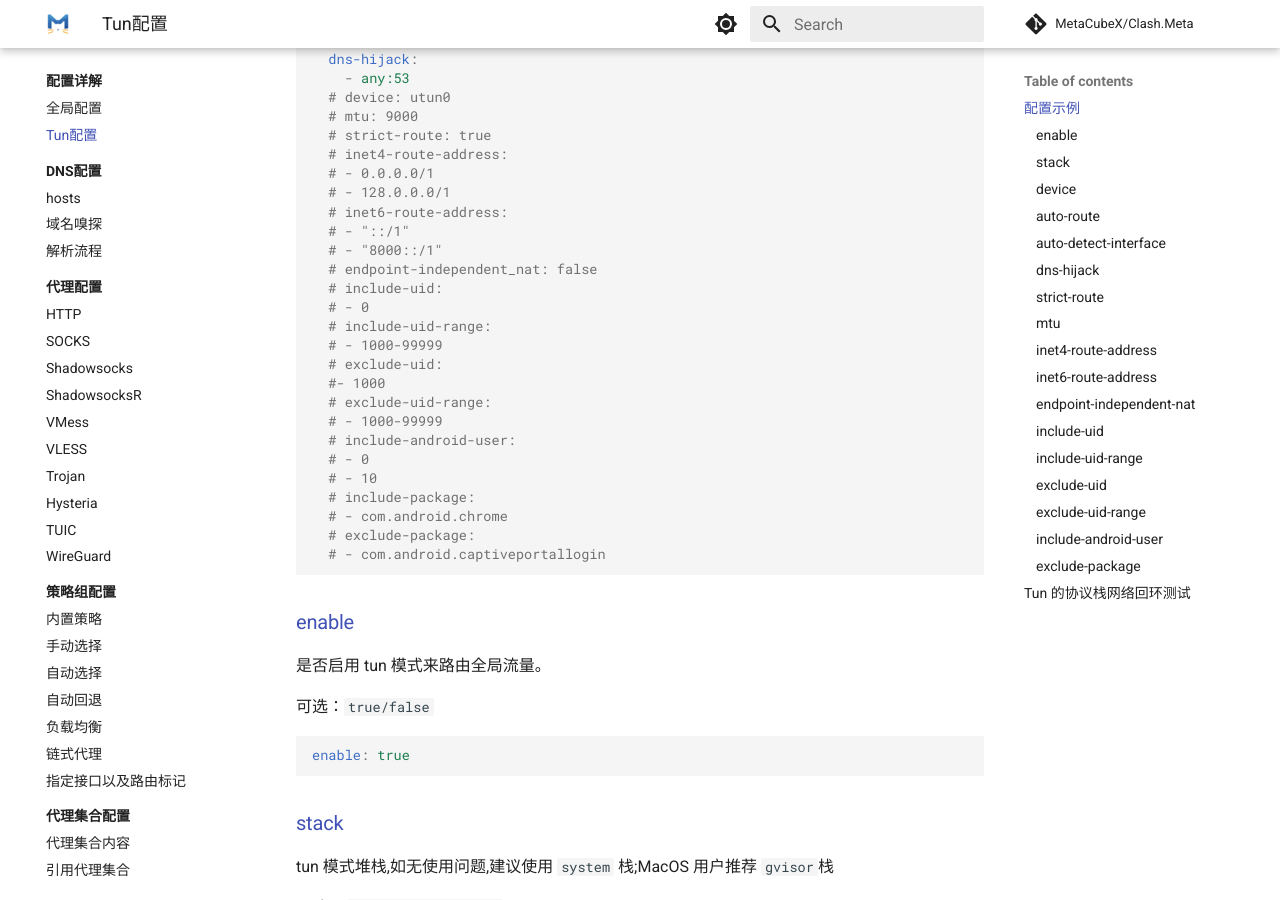
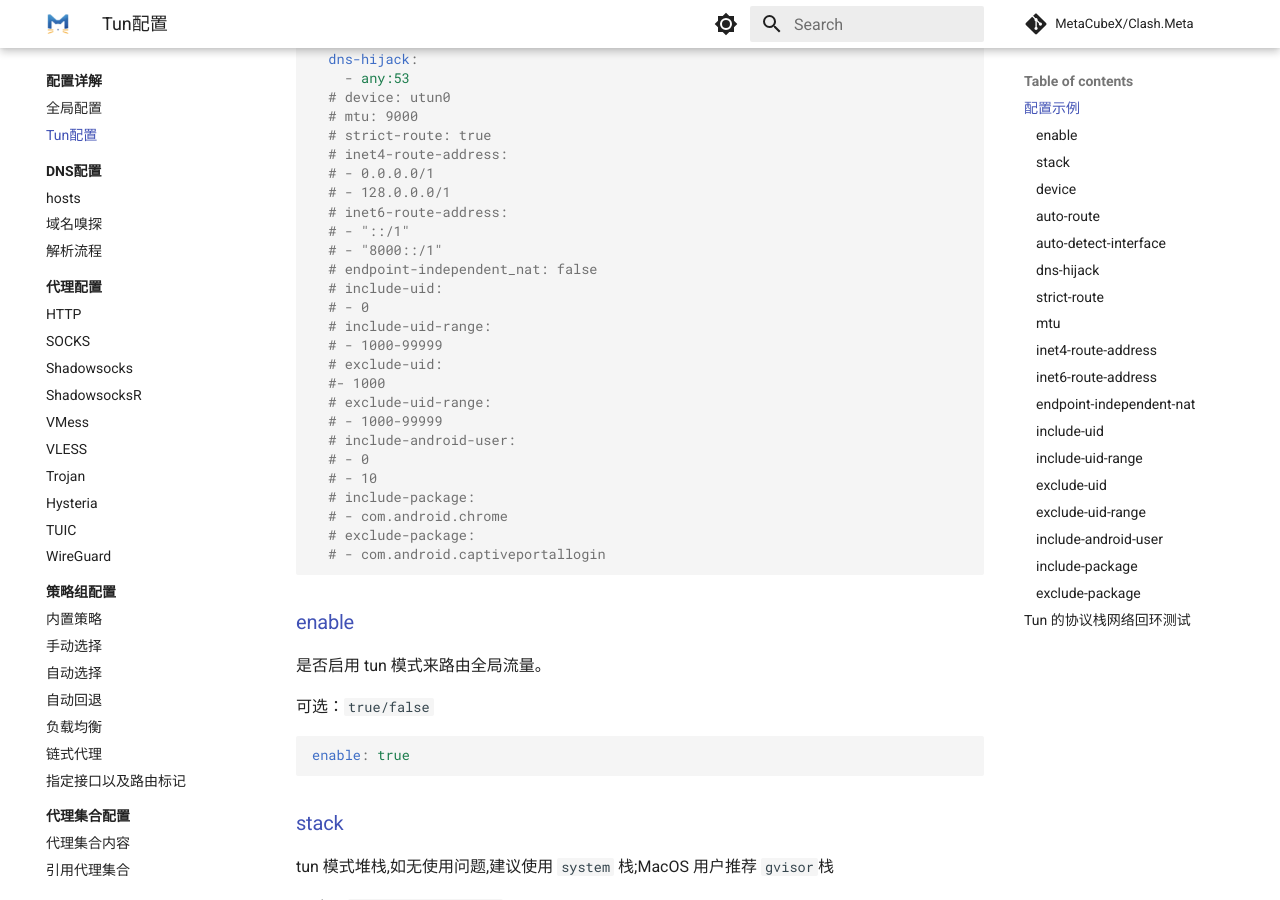
Before and after one commit to MetaCubeX/Meta-Docs, an MkDocs documentation site: the page built from docs/config/tun.md, in a window 1280 px wide and 900 px high, scrolled down 379 px. Built offline with MkDocs 1.6.1 and Material for MkDocs 9.7.7, drawn with Linux system fonts in a browser that asks for light colours; comment, search, counter and statistics services are not loaded.

Commit message:
Update tun.md

````diff
--- a/docs/config/tun.md
+++ b/docs/config/tun.md
@@ -213,7 +213,7 @@ include-android-user:
   - 10
 ```
 
-include-package
+### include-package
 
 限制被路由的 Android 应用包名
 
````
